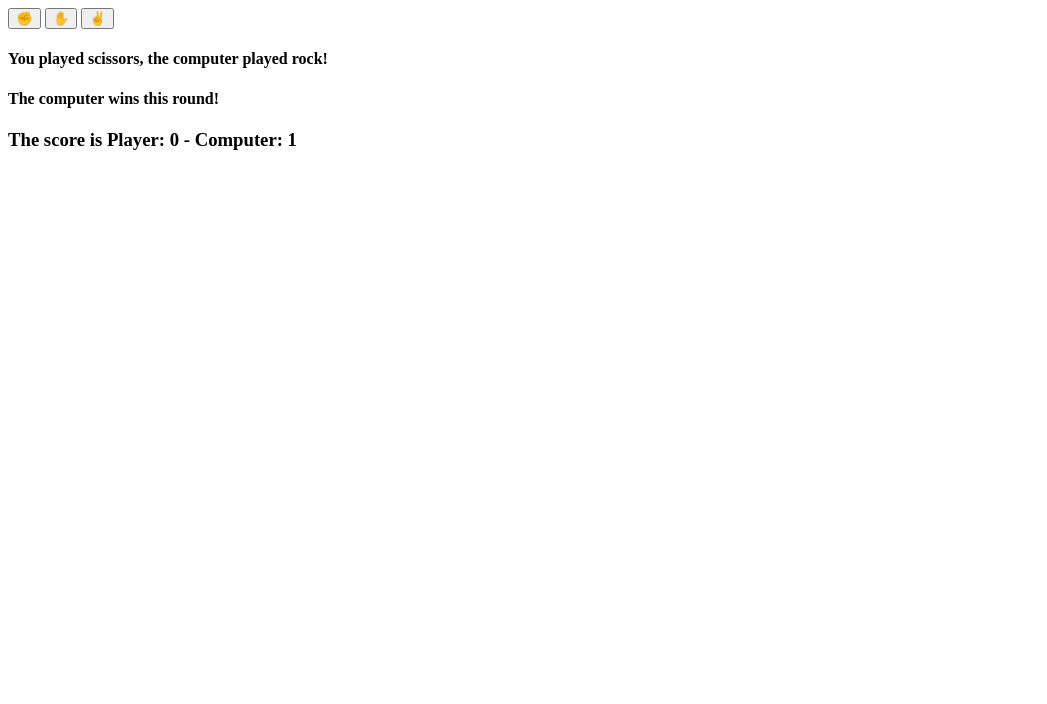
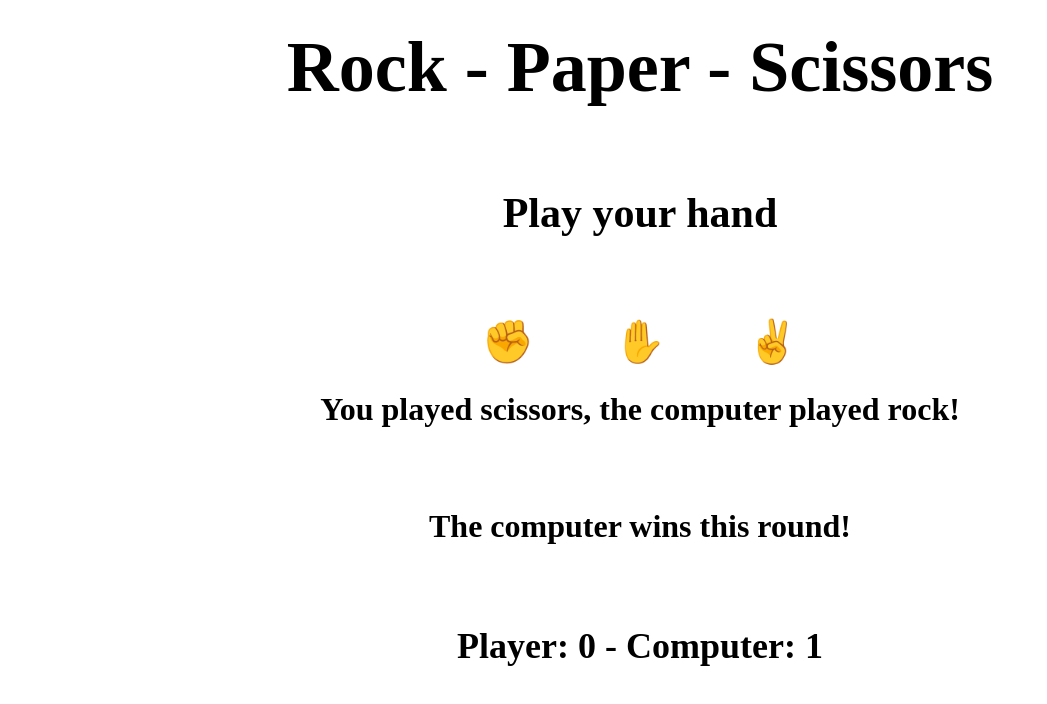
Before and after one commit to Moha-AlHanbali/top-rps, a plain HTML site: page index.html in a window 1280 px wide. Both pictures are taken after a click on the button "✌️". Shown: the whole page, without its empty margins (0-1047 px from the left). Drawn offline with Linux system fonts and the light colour scheme.

Commit message:
styles: basic page layout

```diff
--- a/app.js
+++ b/app.js
@@ -10,6 +10,8 @@ const infoHeader = document.createElement('h4');
 const resultHeader = document.createElement('h4');
 const scoreHeader = document.createElement('h3');
 const announcementHeader = document.createElement('h2');
+
+displayDiv.classList.add('display-list');
 
 document.body.appendChild(displayDiv);
 displayDiv.appendChild(infoHeader);
@@ -29,7 +31,7 @@ const getComputerChoice = () => choices[Math.floor(Math.random() * choices.lengt
 
 const promptNewGame = () => {
     const newGameButton = document.createElement('button');
-    newGameButton.classList.add('restart-game')
+    newGameButton.classList.add('new-game-button')
     newGameButton.textContent = 'New Game'
     newGameButton.addEventListener('click', (e) => {
         playerScore = 0;
@@ -69,7 +71,7 @@ const playRound = (playerSelection) => {
         resultHeader.textContent = "This round is a tie!";
     }
 
-    scoreHeader.textContent = `The score is Player: ${playerScore} - Computer: ${computerScore}`;
+    scoreHeader.textContent = `Player: ${playerScore} - Computer: ${computerScore}`;
 
     if (playerScore === 5) {
         announcementHeader.textContent = "you win this game.";
@@ -78,7 +80,7 @@ const playRound = (playerSelection) => {
         return
     }
     if (computerScore === 5) {
-        announcementHeader.textContent = "The computer wins this game.";
+        announcementHeader.textContent = "The computer wins this game";
         gameStatus = false;
         promptNewGame()
         return
--- a/index.html
+++ b/index.html
@@ -4,15 +4,20 @@
 <head>
     <meta charset="UTF-8">
     <meta name="viewport" content="width=device-width, initial-scale=1.0">
-    <title>Document</title>
+    <link rel="stylesheet" href="styles.css">
+    <script src="./app.js" defer></script>
+    <title>TOP-RPS</title>
 </head>
 
 <body>
-<div>
-    <button id="rock-button" class="selection-button" value="rock">✊</button>
-    <button id="paper-button" class="selection-button" value="paper">✋</button>
-    <button id="scissor-button" class="selection-button" value="scissors">✌️</button>
+<div class="game-container">
+    <h1> Rock - Paper - Scissors</h1>
+    <h4> Play your hand</h4>
+    <div class="selection-button-container">
+        <button id="rock-button" class="selection-button" value="rock">✊</button>
+        <button id="paper-button" class="selection-button" value="paper">✋</button>
+        <button id="scissor-button" class="selection-button" value="scissors">✌️</button>
+    </div>
 </div>
 </body>
-<script src="./app.js"></script>
 </html>
--- /dev/null
+++ b/styles.css
@@ -0,0 +1,61 @@
+* {
+    margin: 0;
+    padding: 0;
+}
+
+.game-container {
+    margin-top: 2%;
+    display: flex;
+    flex-direction: column;
+    align-items: center;
+    gap: 5rem;
+}
+
+.selection-button-container {
+    display: flex;
+    gap: 5rem;
+    flex-direction: row;
+}
+
+.selection-button{
+    background-color: transparent;
+    background-repeat: no-repeat;
+    border: none;
+    cursor: pointer;
+    overflow: hidden;
+    outline: none;
+    font-size: 42px;
+}
+
+.game-container h1 {
+    font-size: 72px;
+}
+
+.game-container h4 {
+    font-size: 42px;
+}
+
+.display-list{
+    margin-top: 2%;
+    display: flex;
+    flex-direction: column;
+    align-items: center;
+    gap: 5rem;
+}
+
+.display-list h2{
+    font-size: 42px;
+}
+
+.display-list h3{
+    font-size: 36px;
+}
+
+.display-list h4{
+    font-size: 32px;
+}
+
+.new-game-button{
+    font-size: 32px;
+    padding: 5px;
+}
```
